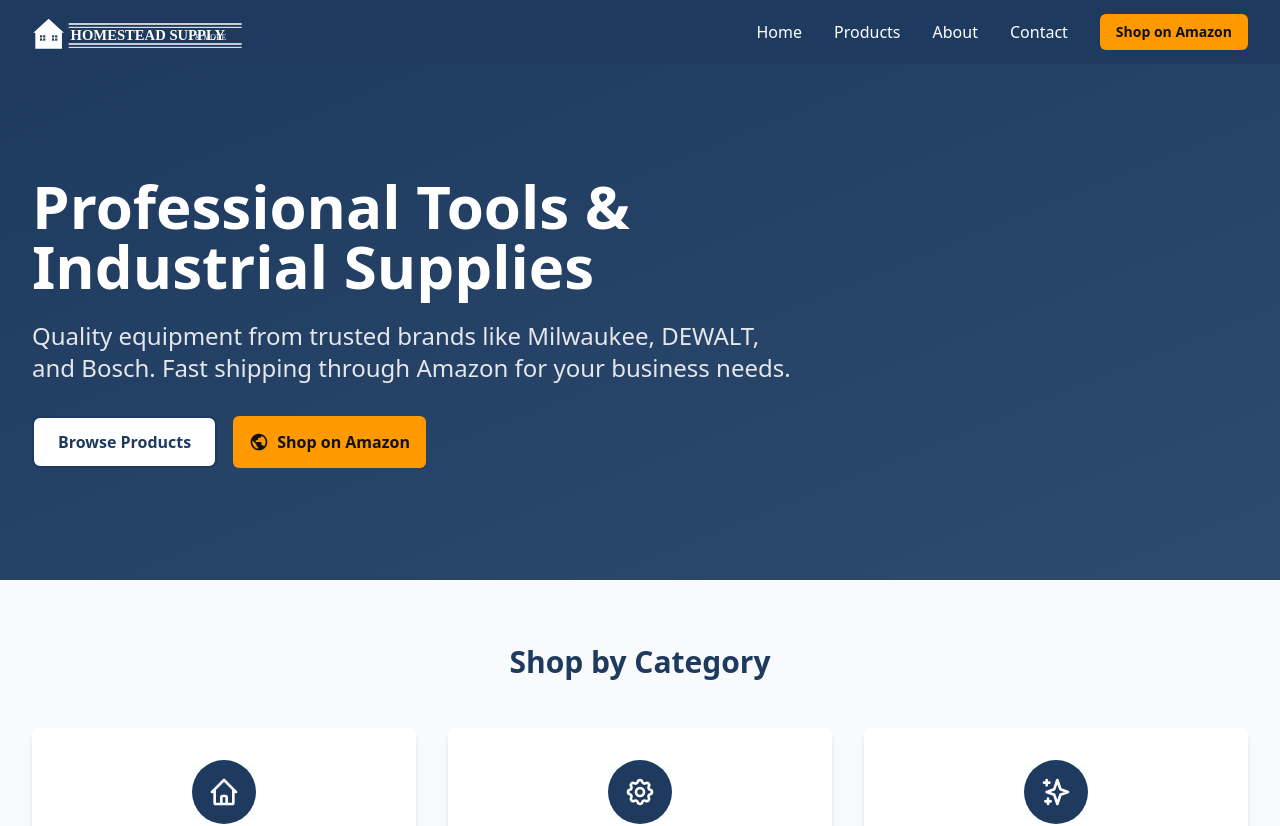
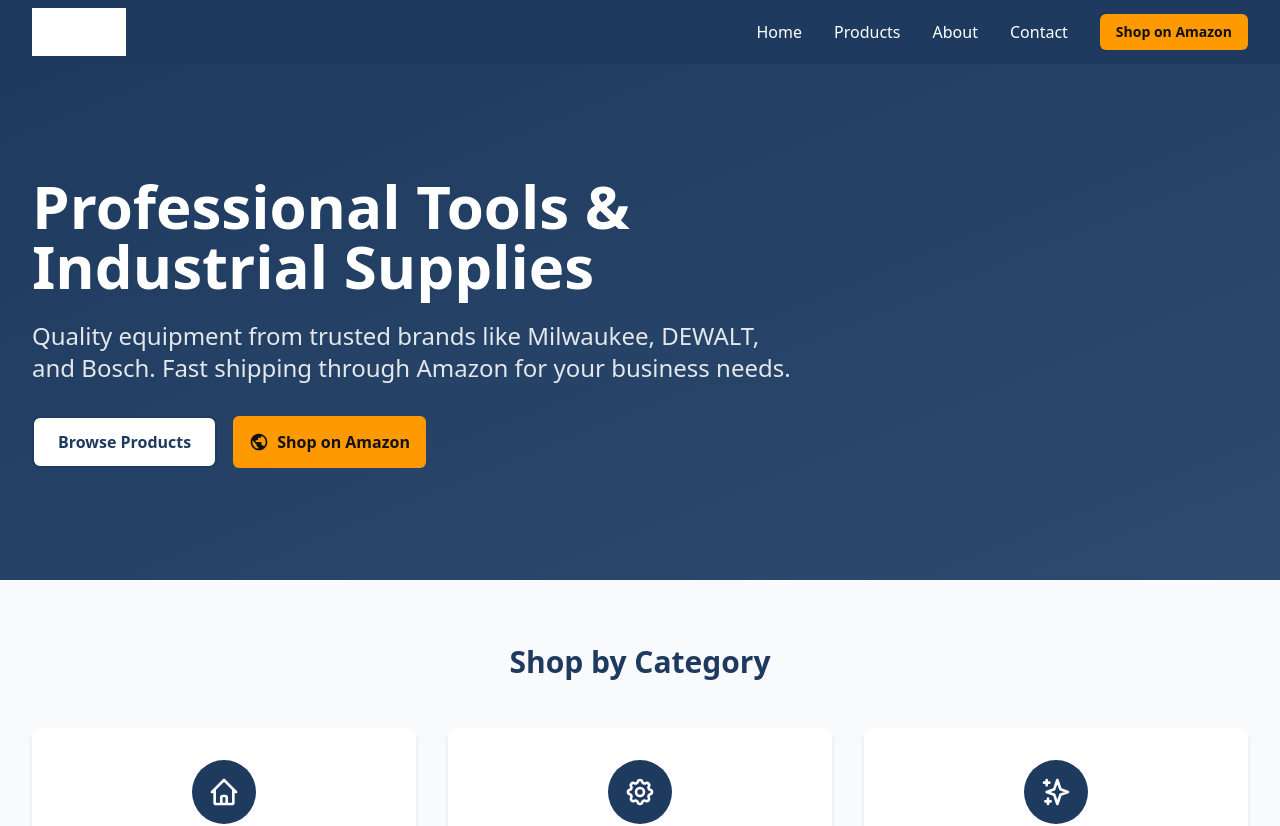
Before and after one commit to zappy08/homestead-supply, a Next.js app: page / in a window 1280 px wide. Shown: the top 826 px of the page. Built offline with nearby package versions, Linux system fonts and the light colour scheme.

Commit message:
Add proper full logo PNG

```diff
--- a/src/components/Footer.tsx
+++ b/src/components/Footer.tsx
@@ -11,9 +11,9 @@
           <div className="md:col-span-2">
             <div className="flex items-center gap-2 mb-4">
               <img
-                src="/logo.svg"
+                src="/logo.png"
                 alt="Homestead Supply & More"
-                className="h-10 w-auto"
+                className="h-12 w-auto brightness-0 invert"
               />
             </div>
             <p className="text-gray-300 max-w-md">
--- a/src/components/Header.tsx
+++ b/src/components/Header.tsx
@@ -14,9 +14,9 @@
           {/* Logo */}
           <Link href="/" className="flex items-center gap-2">
             <img
-              src="/logo.svg"
+              src="/logo.png"
               alt="Homestead Supply & More"
-              className="h-8 md:h-10 w-auto"
+              className="h-10 md:h-12 w-auto brightness-0 invert"
             />
           </Link>
 
```
Also changed, not shown: public/logo.png (added).
